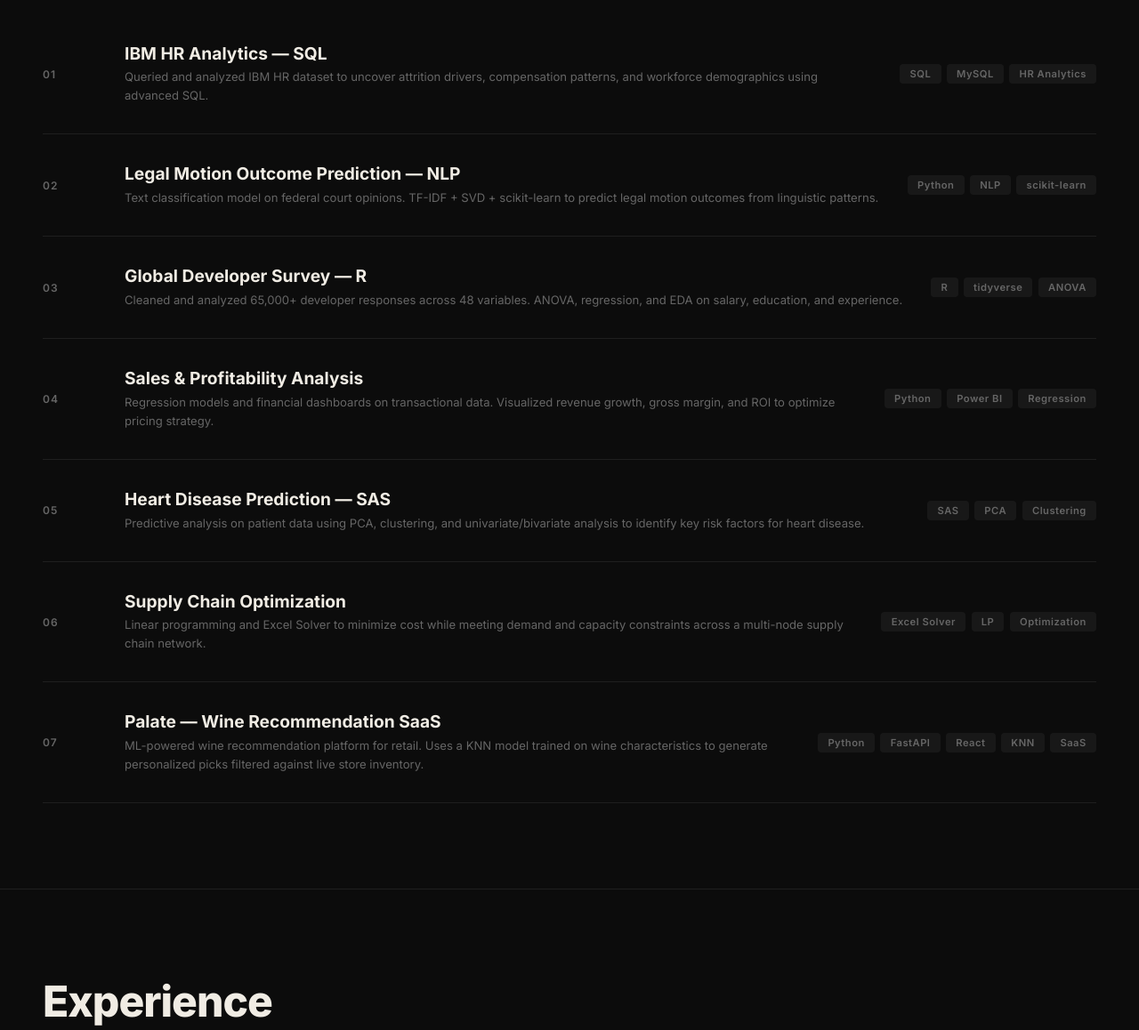
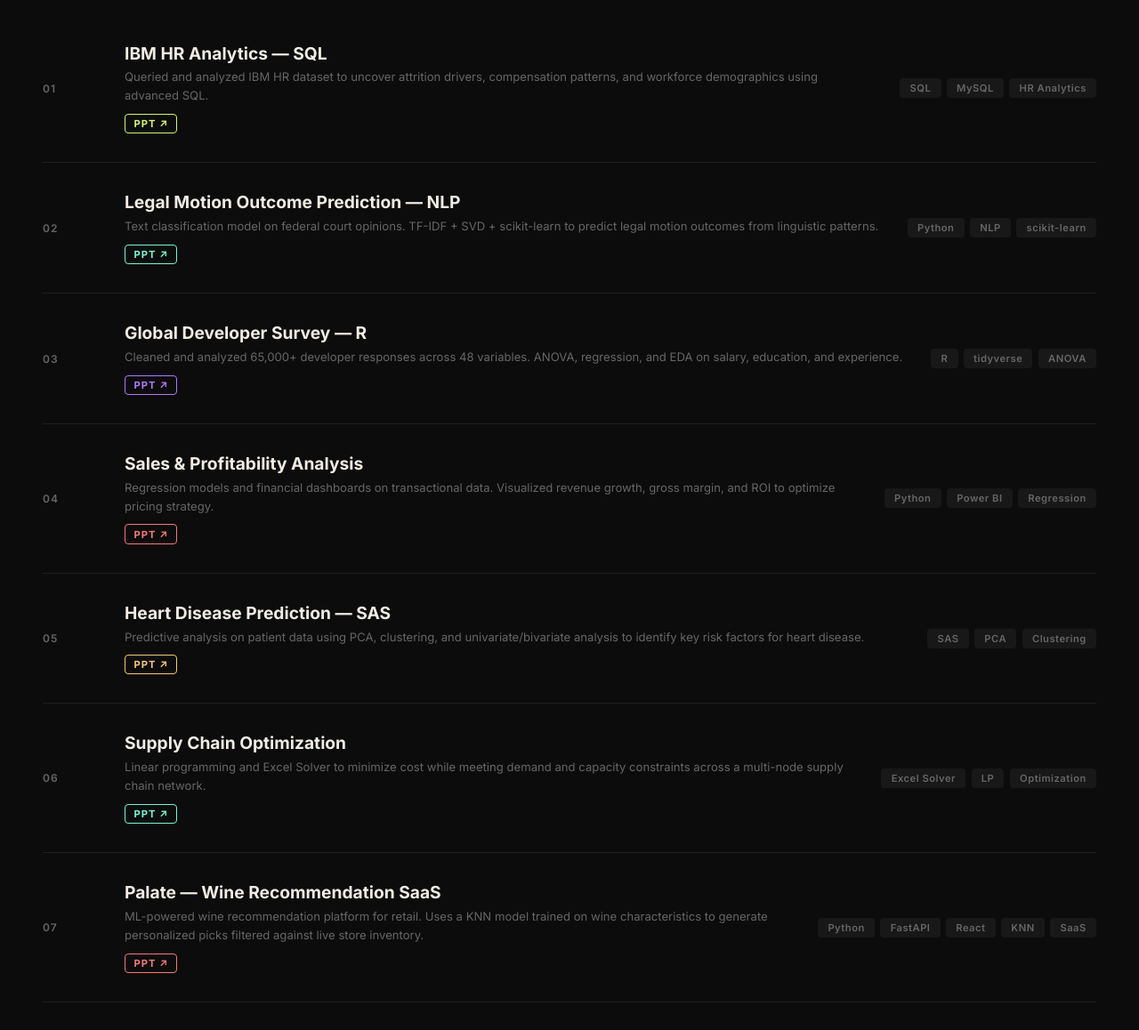
Before and after one commit to dhruvk1310-lang/dhruvs-portfolio, a plain HTML site: page index.html in a window 1280 px wide. Shown: the part 1660-2818 px from the top of the page at 89% size. Drawn offline with Linux system fonts and the light colour scheme.

Commit message:
Add PPT links to each project

```diff
--- a/index.html
+++ b/index.html
@@ -311,6 +311,25 @@
       color: var(--muted);
     }
 
+    .row-link { position: absolute; inset: 0; z-index: 1; }
+    .ppt-link {
+      position: relative;
+      z-index: 2;
+      display: inline-block;
+      margin-top: 0.6rem;
+      padding: 0.2rem 0.6rem;
+      font-size: 0.7rem;
+      font-weight: 700;
+      letter-spacing: 1px;
+      text-transform: uppercase;
+      text-decoration: none;
+      color: var(--row-color, var(--c1));
+      border: 1px solid var(--row-color, var(--c1));
+      border-radius: 4px;
+      transition: background 0.2s, color 0.2s;
+    }
+    .ppt-link:hover, .ppt-link:focus-visible { background: var(--row-color, var(--c1)); color: var(--bg); }
+
     /* EXPERIENCE */
     .experience {
       padding: 6rem 3rem;
@@ -565,82 +584,96 @@
 
     <div class="projects-list">
 
-      <a class="project-row reveal" href="https://github.com/dhruvk1310-lang/data-analytics-portfolio/tree/main/SQL" target="_blank" style="--row-color: var(--c1)">
+      <div class="project-row reveal" style="--row-color: var(--c1)">
+        <a class="row-link" href="https://github.com/dhruvk1310-lang/data-analytics-portfolio/tree/main/SQL" target="_blank" rel="noopener" aria-label="IBM HR Analytics — SQL on GitHub"></a>
         <span class="project-num">01</span>
         <div class="project-info">
           <h3>IBM HR Analytics — SQL</h3>
           <p>Queried and analyzed IBM HR dataset to uncover attrition drivers, compensation patterns, and workforce demographics using advanced SQL.</p>
+          <a class="ppt-link" href="https://claude.ai/artifact/PYmHsv3Wrv9oDHfAxgGDJJ" target="_blank" rel="noopener">ppt ↗</a>
         </div>
         <div class="project-tags">
           <span class="ptag">SQL</span><span class="ptag">MySQL</span><span class="ptag">HR Analytics</span>
         </div>
-      </a>
+      </div>
 
-      <a class="project-row reveal" href="https://github.com/dhruvk1310-lang/data-analytics-portfolio/tree/main/Python" target="_blank" style="--row-color: var(--c2)">
+      <div class="project-row reveal" style="--row-color: var(--c2)">
+        <a class="row-link" href="https://github.com/dhruvk1310-lang/data-analytics-portfolio/tree/main/Python" target="_blank" rel="noopener" aria-label="Legal Motion Outcome Prediction — NLP on GitHub"></a>
         <span class="project-num">02</span>
         <div class="project-info">
           <h3>Legal Motion Outcome Prediction — NLP</h3>
           <p>Text classification model on federal court opinions. TF-IDF + SVD + scikit-learn to predict legal motion outcomes from linguistic patterns.</p>
+          <a class="ppt-link" href="https://claude.ai/artifact/F63m136fJA1bqC6XgvsH52" target="_blank" rel="noopener">ppt ↗</a>
         </div>
         <div class="project-tags">
           <span class="ptag">Python</span><span class="ptag">NLP</span><span class="ptag">scikit-learn</span>
         </div>
-      </a>
+      </div>
 
-      <a class="project-row reveal" href="https://github.com/dhruvk1310-lang/data-analytics-portfolio/tree/main/R" target="_blank" style="--row-color: var(--c4)">
+      <div class="project-row reveal" style="--row-color: var(--c4)">
+        <a class="row-link" href="https://github.com/dhruvk1310-lang/data-analytics-portfolio/tree/main/R" target="_blank" rel="noopener" aria-label="Global Developer Survey — R on GitHub"></a>
         <span class="project-num">03</span>
         <div class="project-info">
           <h3>Global Developer Survey — R</h3>
           <p>Cleaned and analyzed 65,000+ developer responses across 48 variables. ANOVA, regression, and EDA on salary, education, and experience.</p>
+          <a class="ppt-link" href="https://claude.ai/artifact/3CBAu7c5q8sQaCirukg7mk" target="_blank" rel="noopener">ppt ↗</a>
         </div>
         <div class="project-tags">
           <span class="ptag">R</span><span class="ptag">tidyverse</span><span class="ptag">ANOVA</span>
         </div>
-      </a>
+      </div>
 
-      <a class="project-row reveal" href="https://github.com/dhruvk1310-lang/data-analytics-portfolio/tree/main/Python/Final" target="_blank" style="--row-color: var(--c3)">
+      <div class="project-row reveal" style="--row-color: var(--c3)">
+        <a class="row-link" href="https://github.com/dhruvk1310-lang/data-analytics-portfolio/tree/main/Python/Final" target="_blank" rel="noopener" aria-label="Sales &amp; Profitability Analysis on GitHub"></a>
         <span class="project-num">04</span>
         <div class="project-info">
           <h3>Sales & Profitability Analysis</h3>
           <p>Regression models and financial dashboards on transactional data. Visualized revenue growth, gross margin, and ROI to optimize pricing strategy.</p>
+          <a class="ppt-link" href="https://claude.ai/artifact/6SVjhUxzvUPiFNPRkoZqsq" target="_blank" rel="noopener">ppt ↗</a>
         </div>
         <div class="project-tags">
           <span class="ptag">Python</span><span class="ptag">Power BI</span><span class="ptag">Regression</span>
         </div>
-      </a>
+      </div>
 
-      <a class="project-row reveal" href="https://github.com/dhruvk1310-lang/data-analytics-portfolio/tree/main/SAS" target="_blank" style="--row-color: var(--c5)">
+      <div class="project-row reveal" style="--row-color: var(--c5)">
+        <a class="row-link" href="https://github.com/dhruvk1310-lang/data-analytics-portfolio/tree/main/SAS" target="_blank" rel="noopener" aria-label="Heart Disease Prediction — SAS on GitHub"></a>
         <span class="project-num">05</span>
         <div class="project-info">
           <h3>Heart Disease Prediction — SAS</h3>
           <p>Predictive analysis on patient data using PCA, clustering, and univariate/bivariate analysis to identify key risk factors for heart disease.</p>
+          <a class="ppt-link" href="https://claude.ai/artifact/CoiEv3fc5UgaNPpDEGqsFo" target="_blank" rel="noopener">ppt ↗</a>
         </div>
         <div class="project-tags">
           <span class="ptag">SAS</span><span class="ptag">PCA</span><span class="ptag">Clustering</span>
         </div>
-      </a>
+      </div>
 
-      <a class="project-row reveal" href="https://github.com/dhruvk1310-lang/data-analytics-portfolio/tree/main/Supply-Chain-Optimization" target="_blank" style="--row-color: var(--c2)">
+      <div class="project-row reveal" style="--row-color: var(--c2)">
+        <a class="row-link" href="https://github.com/dhruvk1310-lang/data-analytics-portfolio/tree/main/Supply-Chain-Optimization" target="_blank" rel="noopener" aria-label="Supply Chain Optimization on GitHub"></a>
         <span class="project-num">06</span>
         <div class="project-info">
           <h3>Supply Chain Optimization</h3>
           <p>Linear programming and Excel Solver to minimize cost while meeting demand and capacity constraints across a multi-node supply chain network.</p>
+          <a class="ppt-link" href="https://claude.ai/artifact/GsCUFTMZJkV6K8CTJVhMQu" target="_blank" rel="noopener">ppt ↗</a>
         </div>
         <div class="project-tags">
           <span class="ptag">Excel Solver</span><span class="ptag">LP</span><span class="ptag">Optimization</span>
         </div>
-      </a>
+      </div>
 
-      <a class="project-row reveal" href="https://github.com/dhruvk1310-lang/palate-wine-recommender" target="_blank" style="--row-color: var(--c3)">
+      <div class="project-row reveal" style="--row-color: var(--c3)">
+        <a class="row-link" href="https://github.com/dhruvk1310-lang/palate-wine-recommender" target="_blank" rel="noopener" aria-label="Palate — Wine Recommendation SaaS on GitHub"></a>
         <span class="project-num">07</span>
         <div class="project-info">
           <h3>Palate — Wine Recommendation SaaS</h3>
           <p>ML-powered wine recommendation platform for retail. Uses a KNN model trained on wine characteristics to generate personalized picks filtered against live store inventory.</p>
+          <a class="ppt-link" href="https://claude.ai/artifact/KFmT82WGVGwKHr8B9yzZKQ" target="_blank" rel="noopener">ppt ↗</a>
         </div>
         <div class="project-tags">
           <span class="ptag">Python</span><span class="ptag">FastAPI</span><span class="ptag">React</span><span class="ptag">KNN</span><span class="ptag">SaaS</span>
         </div>
-      </a>
+      </div>
 
     </div>
   </section>
```
